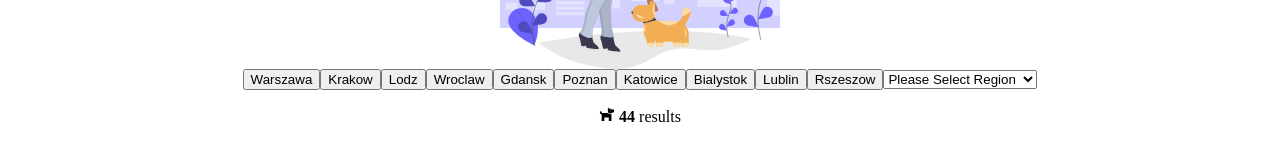
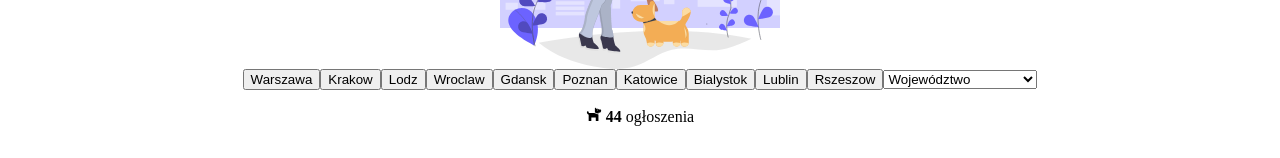
Before and after one commit to alperenatikhan/dogopolsko, a React (Create React App) app: page / in a window 1280 px wide. Shown: the part 251-409 px from the top of the page. Built offline with nearby package versions, Linux system fonts and the light colour scheme; a web font is replaced by a local one.

Commit message:
added polish terms polish terms wojewodztwo resultatow

```diff
--- a/src/ResultsFilter.js
+++ b/src/ResultsFilter.js
@@ -53,11 +53,11 @@ export default function ResultsFilter(props) {
   return (
     <>
       {noResultsFound ? (
-        <h3> Unfortunately no results </h3>
+        <h3> Niestety, bez rezultatów.</h3>
       ) : (
         <p>
           {" "}
-          <FaDog /> <strong>{doglist.length} </strong> results{" "}
+          <FaDog /> <strong>{doglist.length} </strong> ogłoszenia{" "}
         </p>
       )}
       <DetailNumberNav pageNumber={pageNumber} doglist={doglist} />
--- a/src/ResultsRender.js
+++ b/src/ResultsRender.js
@@ -60,7 +60,7 @@ export default function ResultsRender() {
           ))}
           <select onChange={(el) => setLocation(el.target.value)}>
             {" "}
-            <option value="dogos"> Please Select Region </option>
+            <option value="dogos"> Województwo </option>
             {regions.map((region) => (
               <option value={region}>{`${region[0].toUpperCase()}${region.slice(
                 1,
```
